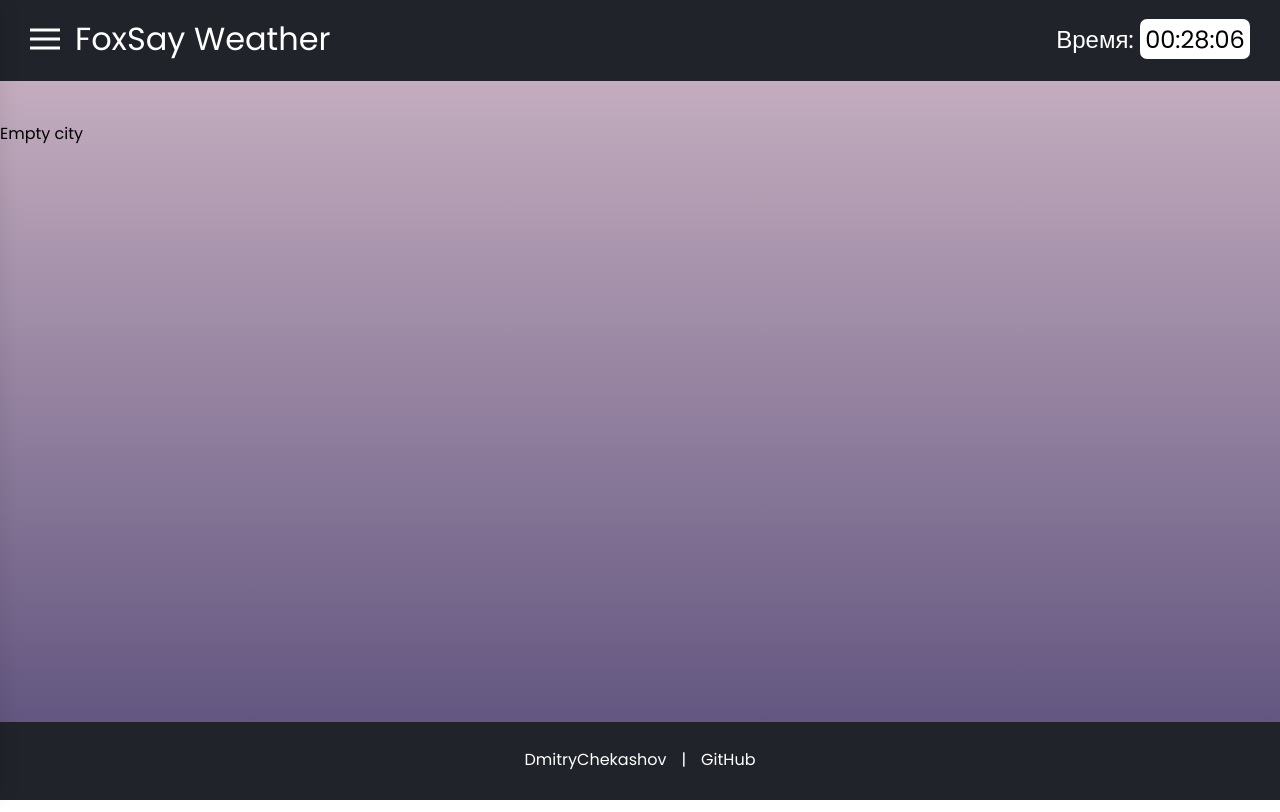
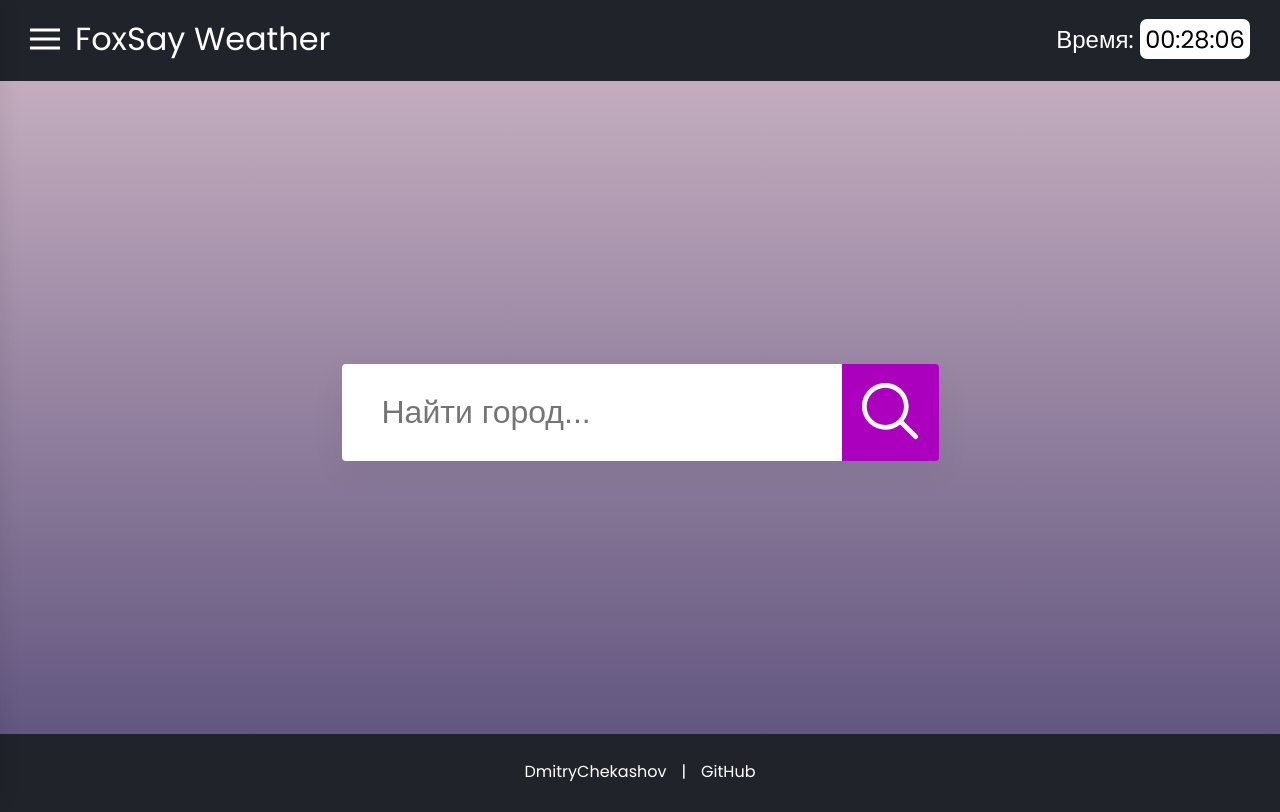
Before and after one commit to DimaChekashov/foxsay-weather, a React (Create React App) app in the folder foxsay-weather_v2/: page /add-city in a window 1280 px wide. Built offline with nearby package versions, Linux system fonts and the light colour scheme; no server answers.

Commit message:
add AddCity

```diff
--- a/foxsay-weather_v2/src/app/App.tsx
+++ b/foxsay-weather_v2/src/app/App.tsx
@@ -1,6 +1,8 @@
 import React from "react";
+import { Route, Routes } from "react-router-dom";
 import Header from "../components/Header/Header";
 import Home from "../pages/Home/Home";
+import AddCity from "../pages/AddCity/AddCity";
 import Footer from "../components/Footer/Footer";
 import "./App.sass";
 
@@ -18,7 +20,15 @@ export default class App extends React.Component<Props> {
         return (
             <div className="app">
                 <Header />
-                <Home />
+                <div className="container">
+                    <Routes>
+                        <Route path="/" element={<Home />} />
+                        <Route path="add-city" element={<AddCity />} />
+                        {/* <Route path="city" element={<City />}>
+                            <Route path=":itemId" element={<City />} />
+                        </Route> */}
+                    </Routes>
+                </div>
                 <Footer />
             </div>
         )
--- /dev/null
+++ b/foxsay-weather_v2/src/pages/AddCity/AddCity.sass
@@ -0,0 +1,45 @@
+.search-city-wrapper
+    height: calc(100vh - 217px)
+    display: flex
+    align-items: center
+    justify-content: center
+
+.search-city
+    display: flex
+    align-items: flex-start
+    border-radius: 4px
+    overflow: hidden
+    max-width: 700px
+    margin: 0 auto
+    animation: showSearch 1.5s ease
+    box-shadow: 0 10px 35px 1px rgba(0, 0, 0, 0.05)
+    &__input
+        border: 0
+        font-size: 2rem
+        padding: 30px 40px
+        width: 100%
+        &:focus
+            outline: none
+    &__btn
+        border: 0
+        border-radius: 0
+        background: var(--primary-color)
+        height: 97px
+        min-width: 97px
+        cursor: pointer
+        transition: 0.3s ease
+        &:hover
+            background: var(--primary-hovered-color)
+        img
+            width: 70px
+            display: inline-block
+
+@keyframes showSearch
+    0%
+        max-width: 180px
+        opacity: 0
+    50%
+        max-width: 180px
+        opacity: 1
+    100%
+        max-width: 700px
--- /dev/null
+++ b/foxsay-weather_v2/src/pages/AddCity/AddCity.tsx
@@ -0,0 +1,46 @@
+import React from "react";
+import searchIcon from "../../assets/search-icon.svg";
+import "./AddCity.sass";
+
+interface Props {
+
+}
+
+interface State {
+    searchInput: string
+}
+
+export default class AddCity extends React.Component<Props, State> {
+    constructor(props: Props) {
+        super(props);
+        this.state = {
+            searchInput: ""
+        }
+    }
+
+    onSearch() {
+        this.setState({
+            searchInput: ""
+        });
+    }
+
+    render() {
+        return (
+            <div className="search-city-wrapper">
+                <div className="search-city">
+                    <input
+                        className="search-city__input"
+                        placeholder="Найти город..."
+                        value={this.state.searchInput}
+                        onChange={(e) => this.setState({
+                            searchInput: e.target.value
+                        })}
+                    />
+                    <button className="search-city__btn" onClick={this.onSearch}>
+                        <img src={searchIcon} alt="search icon" />
+                    </button>
+                </div>
+            </div>
+        )
+    }
+}
--- a/foxsay-weather_v2/src/pages/Home/Home.tsx
+++ b/foxsay-weather_v2/src/pages/Home/Home.tsx
@@ -1,8 +1,10 @@
 import React from "react";
 import { observer } from "mobx-react";
+import { Link } from "react-router-dom";
 import getWeather from "../../api/openApi";
+import addIcon from "../../assets/add-icon.png";
+import CityCart from "../../components/CityCart/CityCart";
 import "./Home.sass";
-import CityCart from "../../components/CityCart/CityCart";
 
 interface Props {
 
@@ -43,7 +45,7 @@ export default class Home extends React.Component<Props, State> {
         }
 
         return (
-            <div>
+            <div className="cart-grid">
                 <CityCart
                     key={city.id}
                     name={city.name}
@@ -55,6 +57,9 @@ export default class Home extends React.Component<Props, State> {
                     // link={`/city/${index}`}
                     link={`/city/${1}`}
                 />
+                <Link to="/add-city" className="add-cart fadeInBottom">
+                    <img src={addIcon} alt="add icon" />
+                </Link>
             </div>
         )
     }
```
